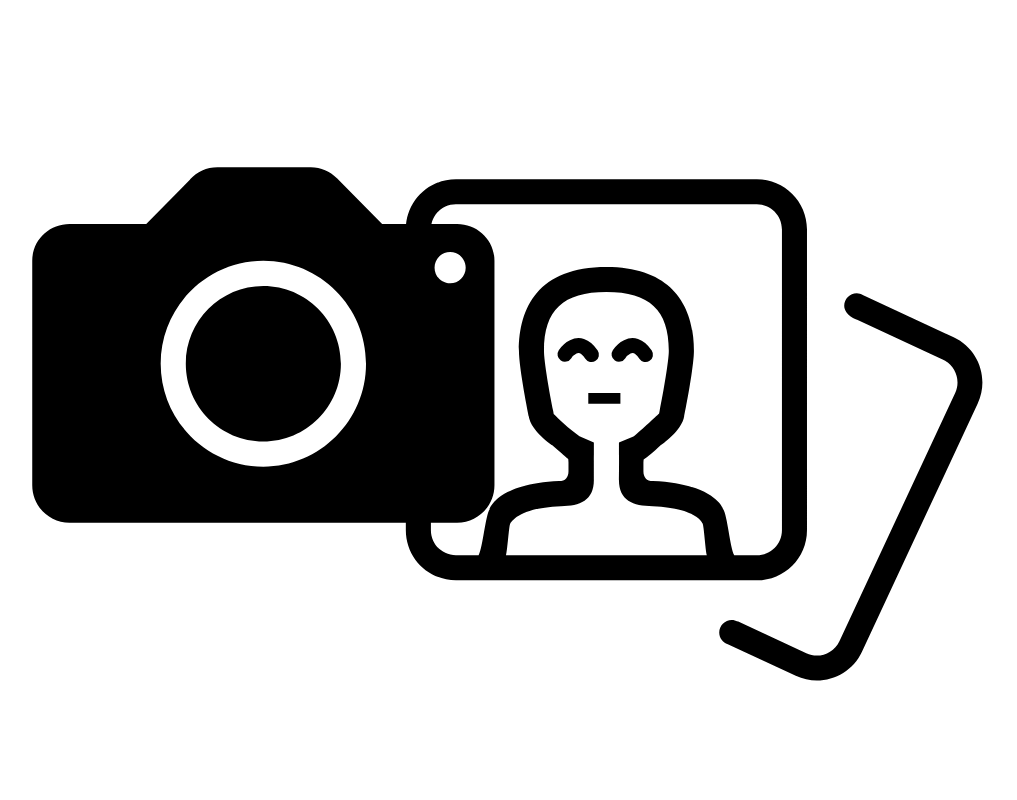
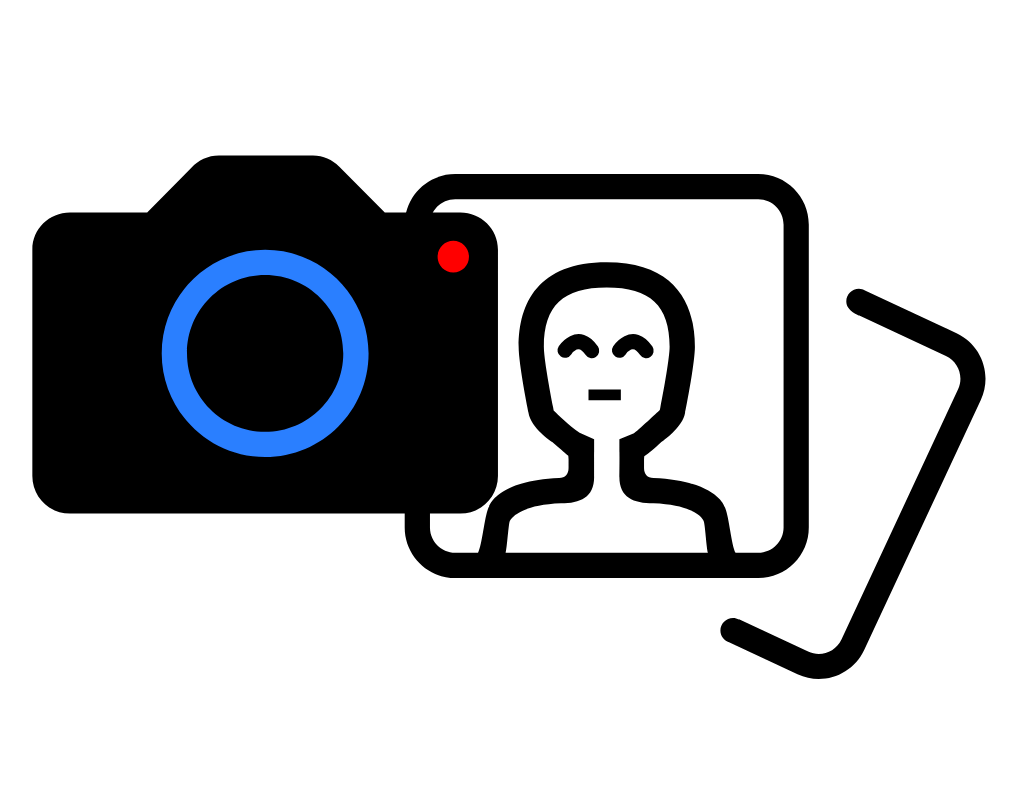
Before and after one commit to ScienceMoo/tailwind-website, a Next.js app: page /header in a window 1280 px wide. Shown: the top 800 px of the page, without its empty margins (71-1088 px from the left). Built offline with nearby package versions, Linux system fonts and the light colour scheme.

Commit message:
colour logo

```diff
--- a/pages/header.js
+++ b/pages/header.js
@@ -12,7 +12,7 @@ export default function Header() {
           <a href="/">
             <div className="flex items-center justify-start">
               <img
-                src="/hugo_nft.svg"
+                src="/logo.svg"
                 alt="Age 12 to Married NFT"
                 className="h-12 sm:h-16 md:h-24 object-contain"
               />
```
Also changed, not shown: public/logo.svg (added).
